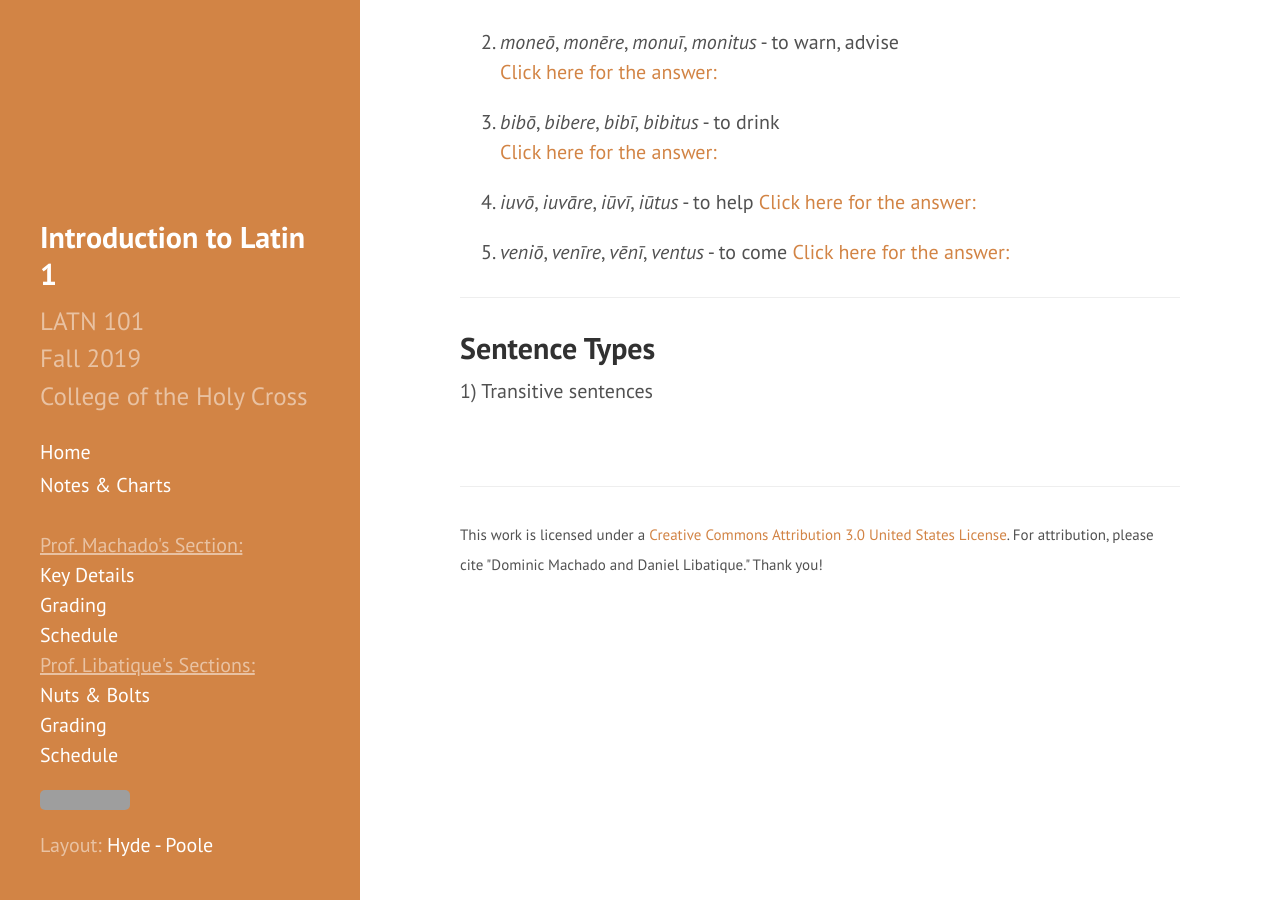
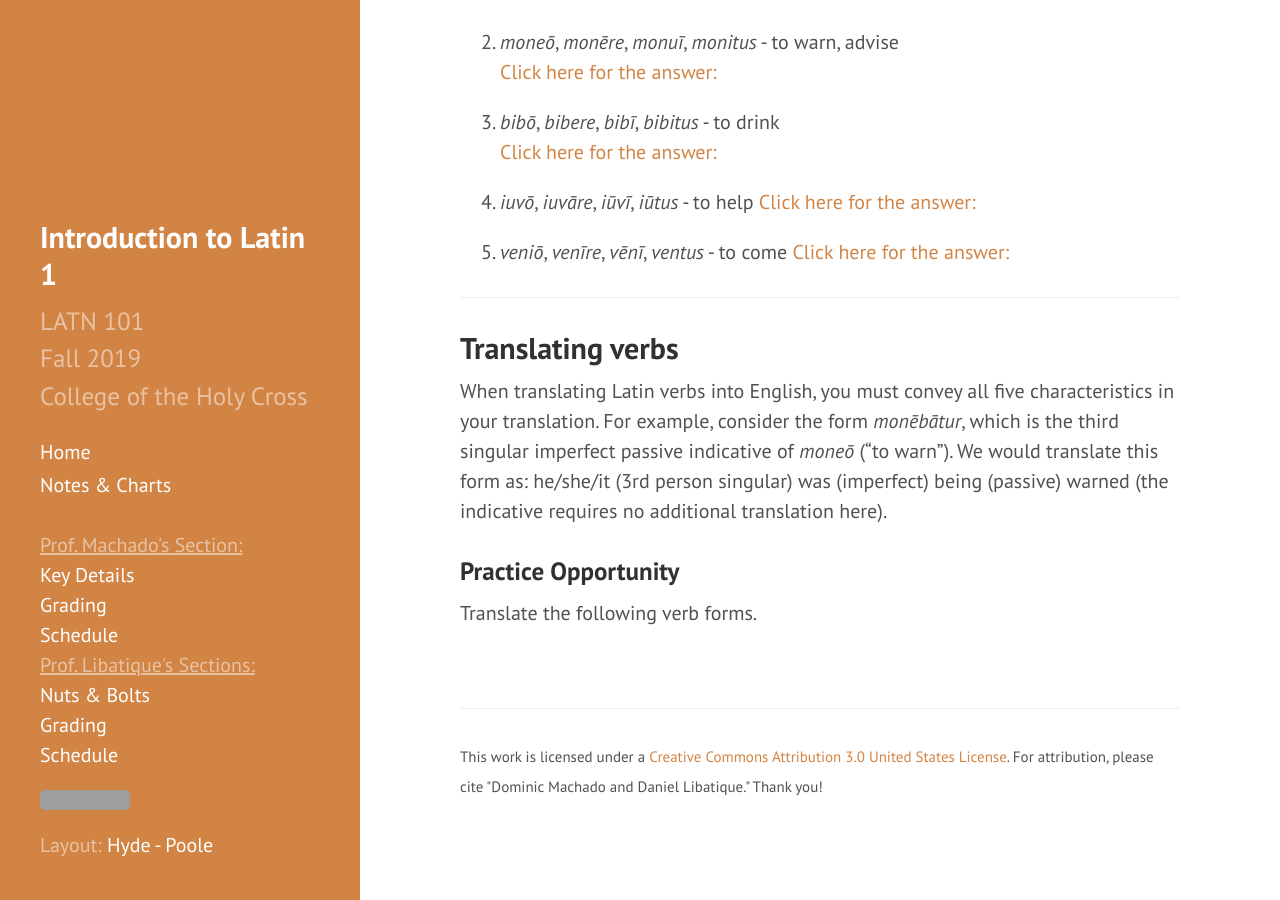
Before and after one commit to DLibatique/LATN102-S20, a Jekyll site: the page built from notes/module-2-overview.md, in a window 1280 px wide and 900 px high, scrolled down 4081 px. Built offline with Jekyll 4.4.1, drawn with Linux system fonts in a browser that asks for light colours; some of the changed text lies outside the part shown; grey boxes are pictures that could not be loaded.

Commit message:
Added section to page

```diff
--- a/notes/module-2-overview.md
+++ b/notes/module-2-overview.md
@@ -45,7 +45,7 @@ To summarize, verbs have:
   * Imperative
   * Subjunctive
 
-Like we did with nouns, we will first need to consult the **dictionary entry** to determine what form a verb takes. Below we have the dictionary entry for *videō*:
+Like we did with nouns, we will first need to consult the **dictionary entry** to determine the verb form. Below we have the dictionary entry for *videō*:
 
 *videō*, *vidēre*, *vīdī*, *vīsus* - to see
 
@@ -99,6 +99,10 @@ What conjucation does each of the following verbs belong to?
 
 <hr>
 
-## Sentence Types
+## Translating verbs
 
-1) Transitive sentences
+When translating Latin verbs into English, you must convey all five characteristics in your translation. For example, consider the form *monēbātur*, which is the third singular imperfect passive indicative of *moneō* ("to warn"). We would translate this form as: he/she/it (3rd person singular) was (imperfect) being (passive) warned (the indicative requires no additional translation here).
+
+### Practice Opportunity
+
+Translate the following verb forms.
```
Also changed, not shown: other parts of notes/module-2-overview.md (+1 -1 lines).
